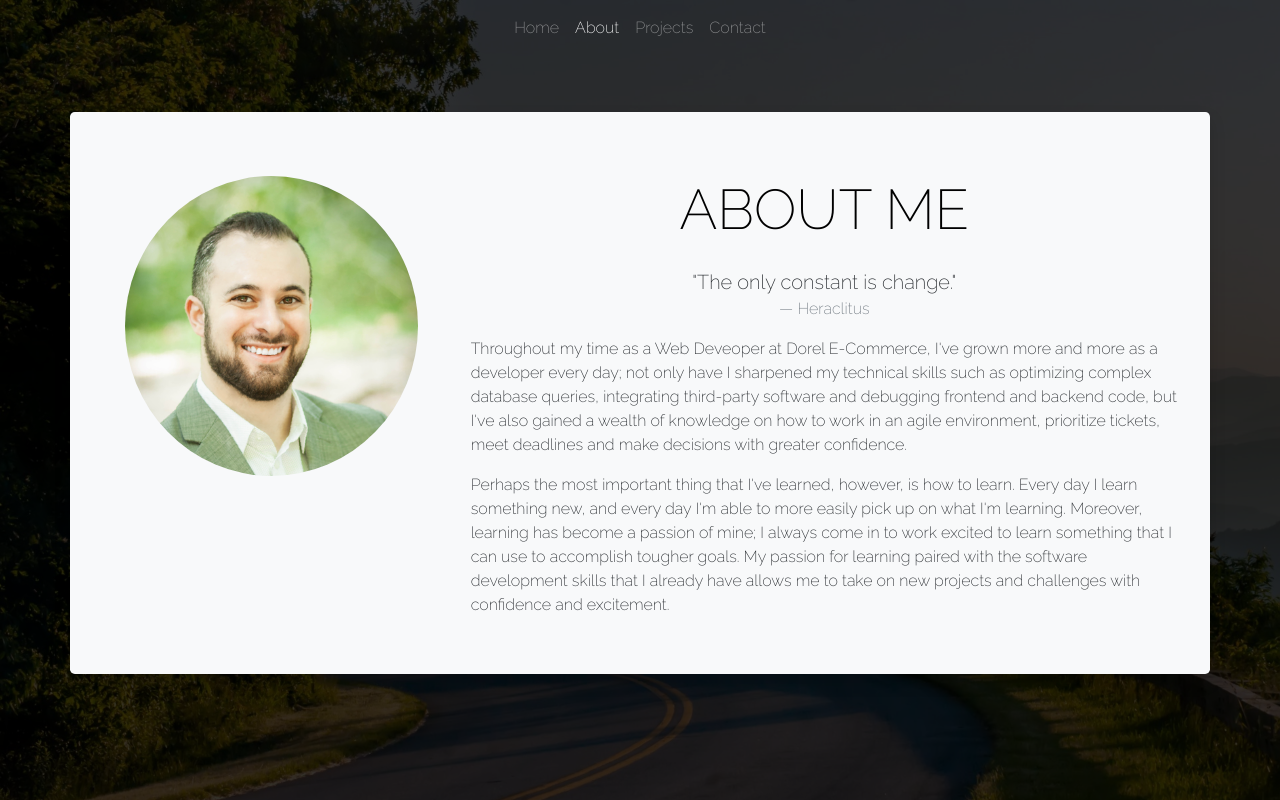
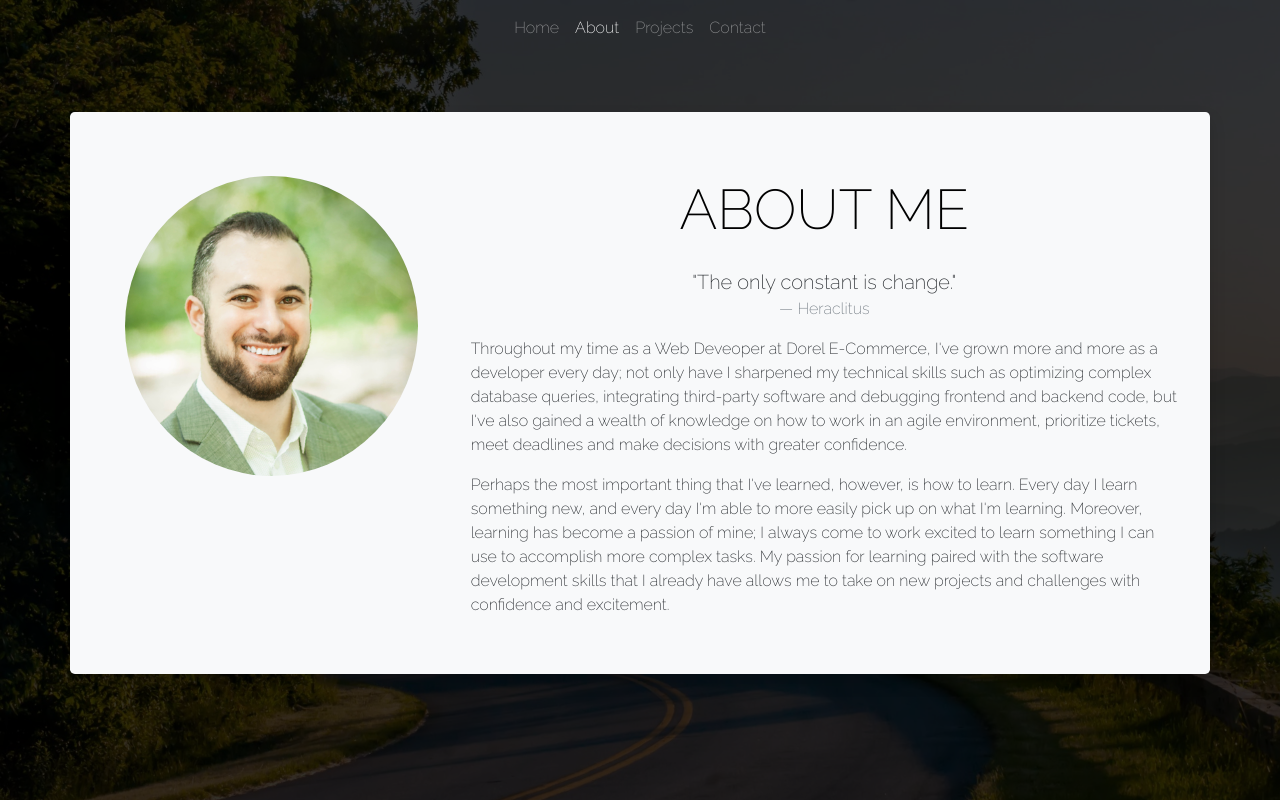
Before and after one commit to shapirobd/portfolio, a Flask app: page /about in a window 1280 px wide. Run offline with Flask 2, Linux system fonts and the light colour scheme.

Commit message:
quick fix

```diff
--- a/templates/about.html
+++ b/templates/about.html
@@ -71,9 +71,9 @@ content %}
 											Perhaps the most important thing that I've learned, however,
 											is how to learn. Every day I learn something new, and every day
 											I'm able to more easily pick up on what I'm learning. Moreover,
-											learning has become a passion of mine; I always come in to work
-											excited to learn something that I can use to accomplish tougher
-											goals. My passion for learning paired with the software development
+											learning has become a passion of mine; I always come to work
+											excited to learn something I can use to accomplish more complex
+											tasks. My passion for learning paired with the software development
 											skills that I already have allows me to take on new projects and
 											challenges with confidence and excitement.
 										</p>
```
